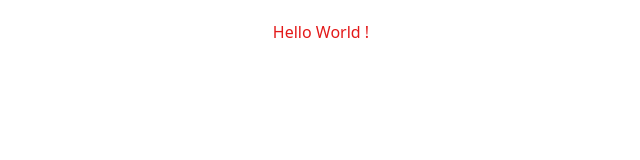
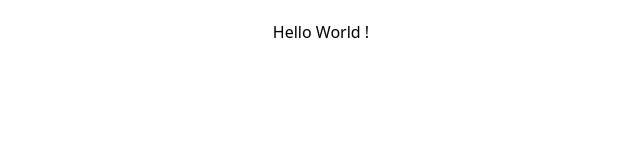
Before and after one commit to arsalannury/Learn_New_Front_Features, a React (Vite) app: page / in a window 1280 px wide. Shown: the top 160 px of the page, without its empty margins (319-959 px from the left). Built offline with nearby package versions, Linux system fonts and the light colour scheme.

Commit message:
--test-@max-* | @min-*

```diff
--- a/src/App.tsx
+++ b/src/App.tsx
@@ -2,7 +2,7 @@ function App() {
   return (
     <>
       <div className="@container p-5">
-        <p className="text-center hello-world">Hello World !</p>
+        <p className="text-center @max-md:text-red-100">Hello World !</p>
       </div>
     </>
   );
--- a/src/index.css
+++ b/src/index.css
@@ -11,8 +11,8 @@
     color: var(--red-primary);
 }
 
-@container (max-width:900px) {
+/* @container (max-width:900px) {
     .hello-world {
         color: black;
     }
-}
+} */
```
